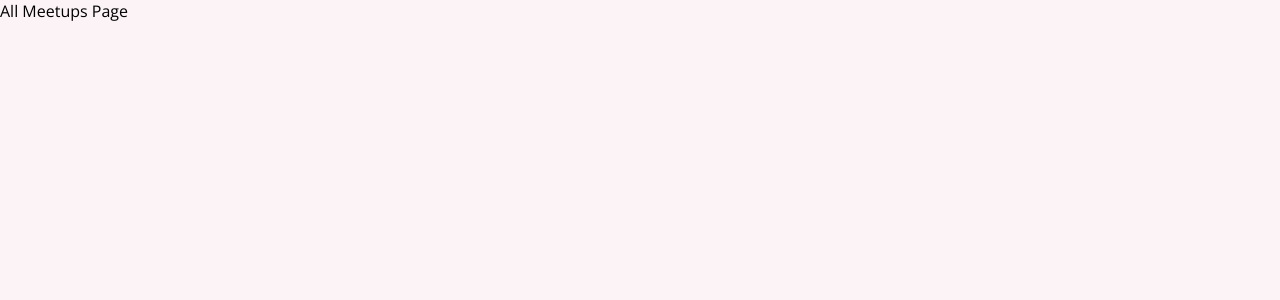
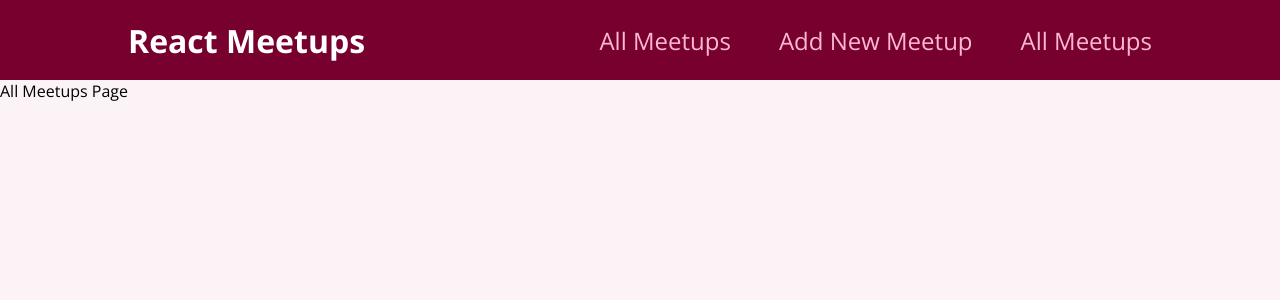
Before and after one commit to SeckMohameth/Live-Breath-Javascript, a React (Create React App) app in the folder meetup/: page / in a window 1280 px wide. Shown: the top 300 px of the page. Built offline with nearby package versions, Linux system fonts and the light colour scheme.

Commit message:
added css module and navigation

```diff
--- a/meetup/src/App.js
+++ b/meetup/src/App.js
@@ -5,10 +5,12 @@ import { Route, Switch } from 'react-router-dom'
 import AllMeetupsPage from './pages/AllMeetups';
 import NewMeetupPage from './pages/NewMeetup';
 import FavoritesPage from './pages/Favorites'
+import MainNavigation from './components/layout/MainNavigation'
 
 function App(){
   return (
   <div>
+    <MainNavigation />
     <Switch>
       <Route path='/' exact={true}>
         <AllMeetupsPage />
--- /dev/null
+++ b/meetup/src/components/layout/MainNavigation.js
@@ -0,0 +1,24 @@
+import { Link } from 'react-router-dom'
+
+import classes from './MainNavigation.module.css';
+
+function MainNavigation () {
+    return <header className={classes.header}>
+        <div className={classes.logo}>React Meetups</div>
+        <nav>
+            <ul>
+                <li>
+                    <Link to='/'>All Meetups</Link>
+                </li>
+                <li>
+                    <Link to='/new-meetup'>Add New Meetup</Link>
+                </li>
+                <li>
+                    <Link to='/favorites'>All Meetups</Link>
+                </li>
+            </ul>
+        </nav>
+    </header>
+};
+
+export default MainNavigation;
--- /dev/null
+++ b/meetup/src/components/layout/MainNavigation.module.css
@@ -0,0 +1,47 @@
+.header {
+  width: 100%;
+  height: 5rem;
+  display: flex;
+  align-items: center;
+  justify-content: space-between;
+  background-color: #77002e;
+  padding: 0 10%;
+}
+
+.logo {
+  font-size: 2rem;
+  color: white;
+  font-weight: bold;
+}
+
+.header ul {
+  list-style: none;
+  margin: 0;
+  padding: 0;
+  display: flex;
+  align-items: baseline;
+}
+
+.header li {
+  margin-left: 3rem;
+}
+
+.header a {
+  text-decoration: none;
+  font-size: 1.5rem;
+  color: #fcb8d2;
+}
+
+.header a:hover,
+.header a:active,
+.header a.active {
+  color: white;
+}
+
+.badge {
+  background-color: #cc2062;
+  color: white;
+  border-radius: 12px;
+  padding: 0 1rem;
+  margin-left: 0.5rem;
+}
```
